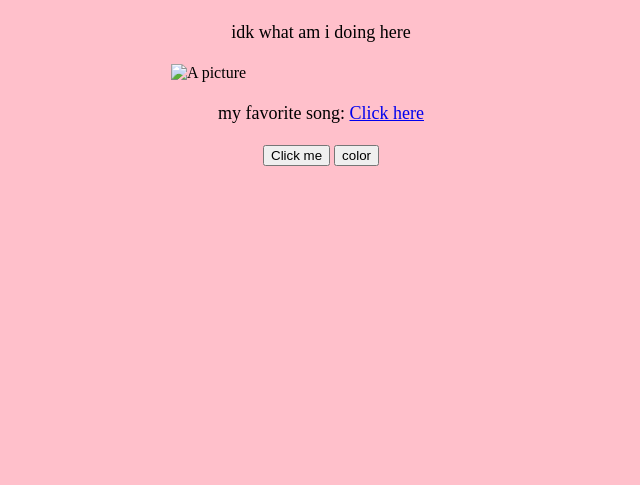
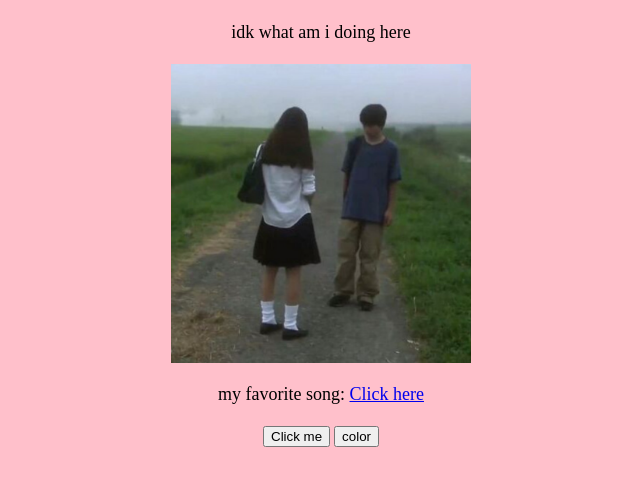
Before and after one commit to ii0ta/iota.github.io, a plain HTML site: page index.html in a window 1280 px wide. Shown: the part 61-546 px from the top of the page, without its empty margins (319-959 px from the left). Drawn offline with Linux system fonts and the light colour scheme.

Commit message:
Update index.html

```diff
--- a/index.html
+++ b/index.html
@@ -7,7 +7,7 @@
   <body>
     <h1>Hi! This is Azu!</h1>
     <p>idk what am i doing here</p>
-    <img src="path/to/photo.png" alt="A picture" style="width: 300px;">
+    <img src="photo.png" alt="A picture" style="width: 300px;">
     <p>my favorite song: <a href="https://www.youtube.com/watch?v=_aKgAniBxY8&list=OLAK5uy_l-tFBmToFv8wS0z1Y0coQc7syQwM6ac_w&index=2" target="_blank">Click here</a></p>
 
  <div class="button-box">
```
